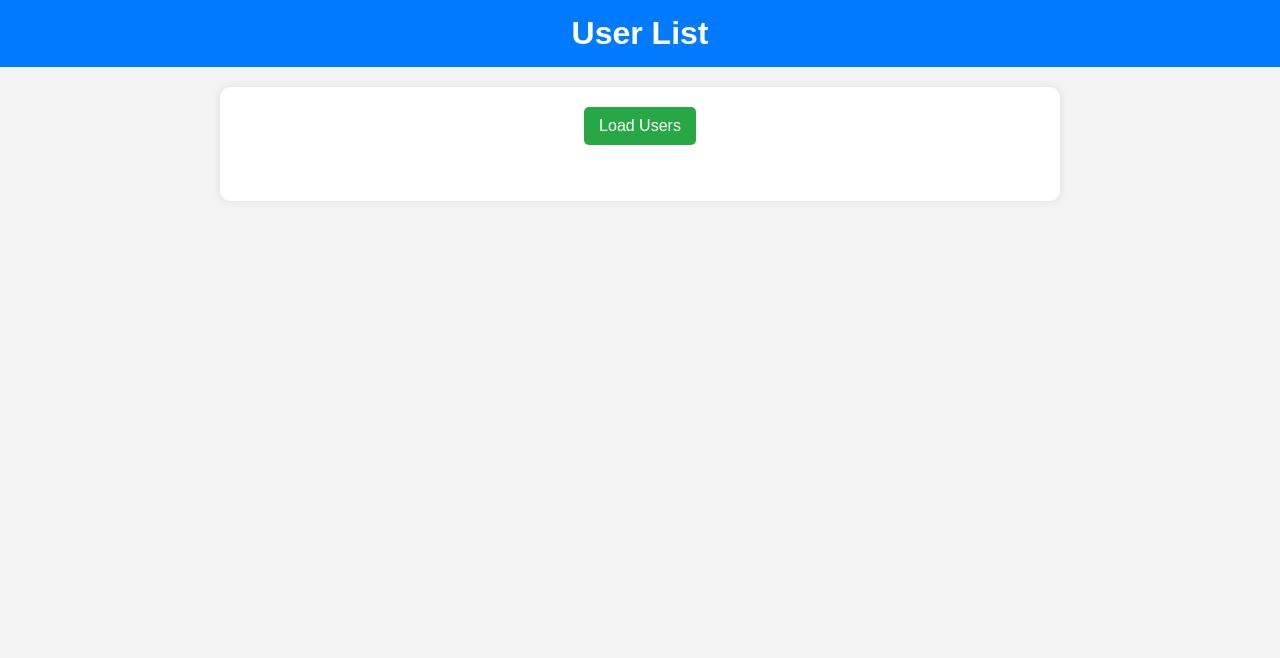
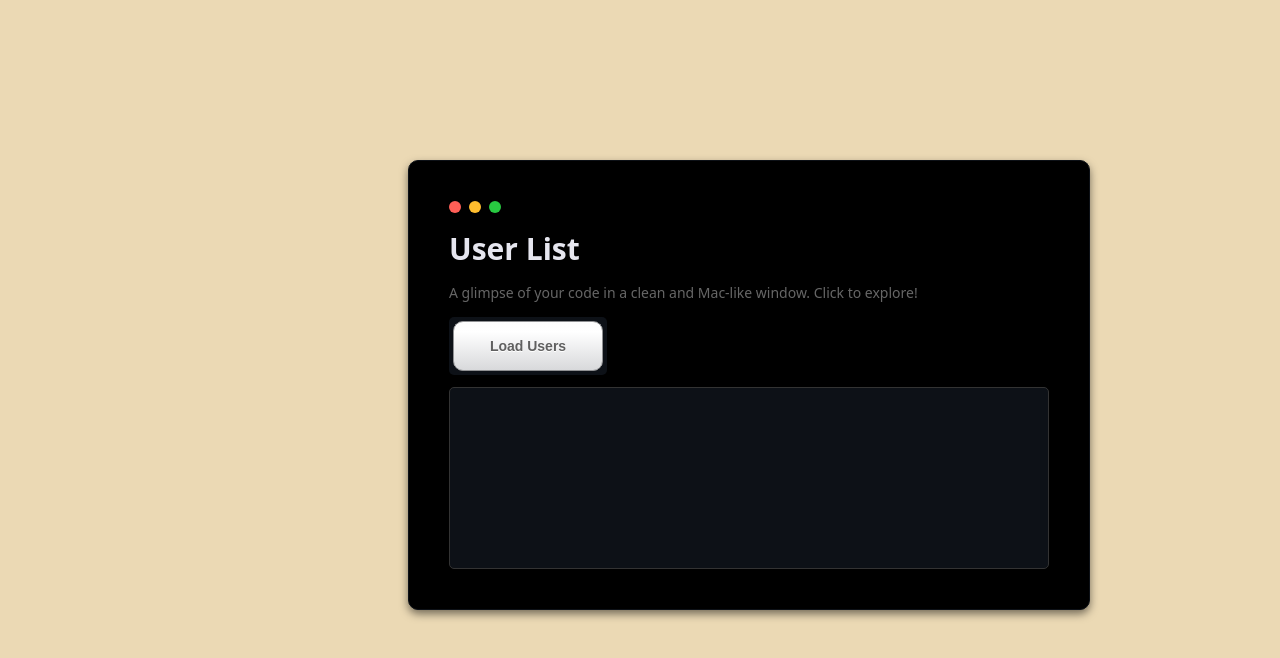
Before and after one commit to NadaAshraf25003/Level-1-Basic-Codveda, a website: page index.html in a window 1280 px wide. Drawn offline with Linux system fonts and the light colour scheme.

Commit message:
Update index.html

```diff
--- a/index.html
+++ b/index.html
@@ -5,62 +5,188 @@
     <meta name="viewport" content="width=device-width, initial-scale=1.0">
     <title>User List</title>
     <style>
-        body {
-            font-family: 'Arial', sans-serif;
-            background-color: #f4f4f4;
-            text-align: center;
-            margin: 0;
-            padding: 0;
+        /* From Uiverse.io by mymiamo */
+        body{
+            background-color: #ebd9b4;
         }
-        h1 {
-            background: #007BFF;
-            color: white;
-            padding: 15px 0;
-            margin: 0;
+.card {
+    margin: 10rem 25rem 0rem 25rem ;
+  width: 600px;
+  padding: 40px;
+  border: 1px solid #0d1117;
+  border-radius: 10px;
+  background-color: #000;
+  box-shadow: 0 4px 8px rgba(0, 0, 0, 0.5);
+  cursor: pointer;
+  transition:
+    transform 0.2s,
+    box-shadow 0.2s;
+  position: relative;
+  font-family:
+    system-ui,
+    -apple-system,
+    BlinkMacSystemFont,
+    "Segoe UI",
+    Roboto,
+    Oxygen,
+    Ubuntu,
+    Cantarell,
+    "Open Sans",
+    "Helvetica Neue",
+    sans-serif;
+}
+
+.card:hover {
+  transform: translateY(-5px);
+  box-shadow: 0 6px 12px rgba(0, 0, 0, 0.15);
+}
+
+.mac-header {
+  display: flex;
+  align-items: center;
+  gap: 8px;
+  margin-bottom: 15px;
+}
+
+.mac-header span {
+  display: inline-block;
+  width: 12px;
+  height: 12px;
+  border-radius: 50%;
+}
+
+.mac-header .red {
+  background-color: #ff5f57;
+}
+
+.mac-header .yellow {
+  background-color: #ffbd2e;
+}
+
+.mac-header .green {
+  background-color: #28c941;
+}
+
+.card-title {
+  font-size: 30px;
+  font-weight: bold;
+  margin: 0 0 10px;
+  color: #e6e6ef;
+}
+
+.card-description {
+  font-size: 14px;
+  color: #666;
+  margin-bottom: 15px;
+}
+
+.card .card-tag {
+  display: inline-block;
+  font-size: 10px;
+  border-radius: 5px;
+  background-color: #0d1117;
+  padding: 4px;
+  margin-block-end: 12px;
+  color: #dcdcdc;
+}
+.code-editor {
+  background-color: #0d1117;
+  color: #dcdcdc;
+  font-family:
+    system-ui,
+    -apple-system,
+    BlinkMacSystemFont,
+    "Segoe UI",
+    Roboto,
+    Oxygen,
+    Ubuntu,
+    Cantarell,
+    "Open Sans",
+    "Helvetica Neue",
+    monospace;
+  font-size: 14px;
+  line-height: 1.5;
+  border-radius: 5px;
+  padding: 15px;
+  overflow: auto;
+  height: 150px;
+  border: 1px solid #333;
+}
+
+.code-editor::-webkit-scrollbar {
+  width: 8px;
+}
+
+.code-editor::-webkit-scrollbar-thumb {
+  background: #555;
+  border-radius: 4px;
+}
+
+.code-editor pre code {
+  white-space: pre-wrap;
+  display: block;
+}
+/* From Uiverse.io by lenfear23 */
+button {
+  display: flex;
+  align-items: center;
+  justify-content: center;
+  outline: none;
+  cursor: pointer;
+  width: 150px;
+  height: 50px;
+  background-image: linear-gradient(to top, #D8D9DB 0%, #fff 80%, #FDFDFD 100%);
+  border-radius: 10px;
+  border: 1px solid #8F9092;
+  transition: all 0.2s ease;
+  font-family: "Source Sans Pro", sans-serif;
+  font-size: 14px;
+  font-weight: 600;
+  color: #606060;
+  text-shadow: 0 1px #fff;
+
+}
+
+button:hover {
+  background-image: linear-gradient(to top, #D8D9DB 0%, #fff 50%, #FDFDFD 100%);
+  /* color: #fff; */
+  text-shadow: 0 1px #8F9092;
+  box-shadow: 0 -1px -2px rgba(0, 0, 0, 0.2);
+  /* border: 1px solid #8F9092; */
+}
+
+
+        .user-list {
+            display: flex;
+            flex-wrap: wrap;
+            margin-top: 20px;
+            list-style: none;
         }
-        .container {
-            max-width: 800px;
-            margin: 20px auto;
-            background: white;
-            padding: 20px;
-            border-radius: 10px;
-            box-shadow: 0px 0px 10px rgba(0,0,0,0.1);
-        }
-        button {
-            background: #28a745;
-            color: white;
-            border: none;
-            padding: 10px 15px;
-            cursor: pointer;
-            font-size: 16px;
-            margin-bottom: 20px;
-            border-radius: 5px;
-            transition: 0.3s;
-        }
-        button:hover {
-            background: #218838;
-        }
-        .user-list {
-            list-style: none;
-            padding: 0;
-        }
-        .user-list li {
-            background: #eee;
-            margin: 10px 0;
-            padding: 10px;
-            border-radius: 5px;
-            transition: 0.3s;
-        }
-        .user-list li:hover {
-            background: #ddd;
-        }
+
     </style>
 </head>
 <body>
-    <h1>User List</h1>
+    <!-- From Uiverse.io by mymiamo -->
+<div class="card">
+    <div class="mac-header">
+      <span class="red"></span>
+      <span class="yellow"></span>
+      <span class="green"></span>
+    </div>
+    <span class="card-title">User List</span>
+    <p class="card-description">
+      A glimpse of your code in a clean and Mac-like window. Click to explore!
+    </p>
+    <span class="card-tag"><button onclick="fetchUsers()">Load Users</button></span>
+    <div class="code-editor">
+      <pre><ul class="user-list" id="userList"></ul></pre>
+    </div>
+  </div>
+
+    <h1></h1>
     <div class="container">
-        <button onclick="fetchUsers()">Load Users</button>
-        <ul class="user-list" id="userList"></ul>
+
+
     </div>
 
     <script>
```
